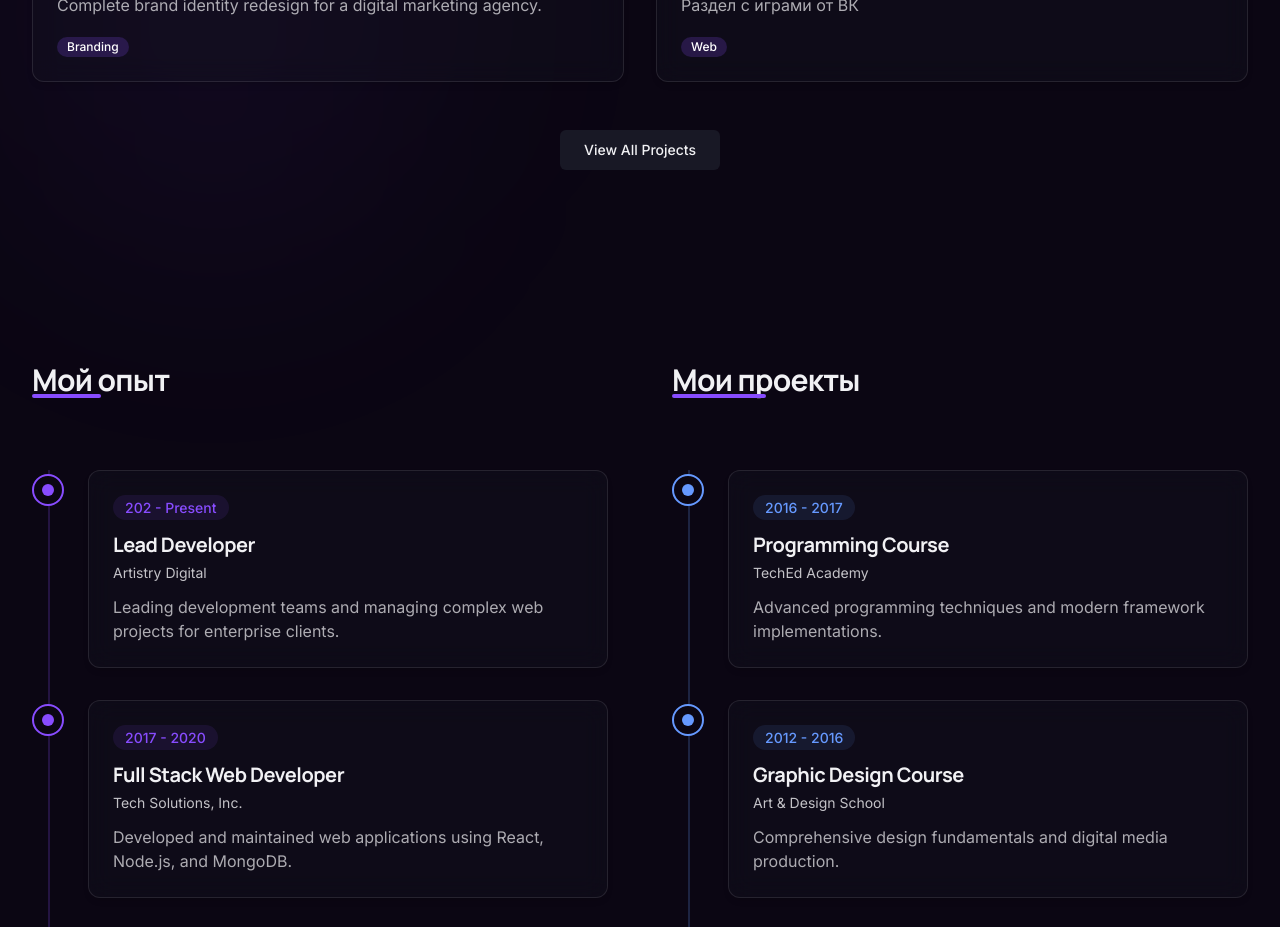
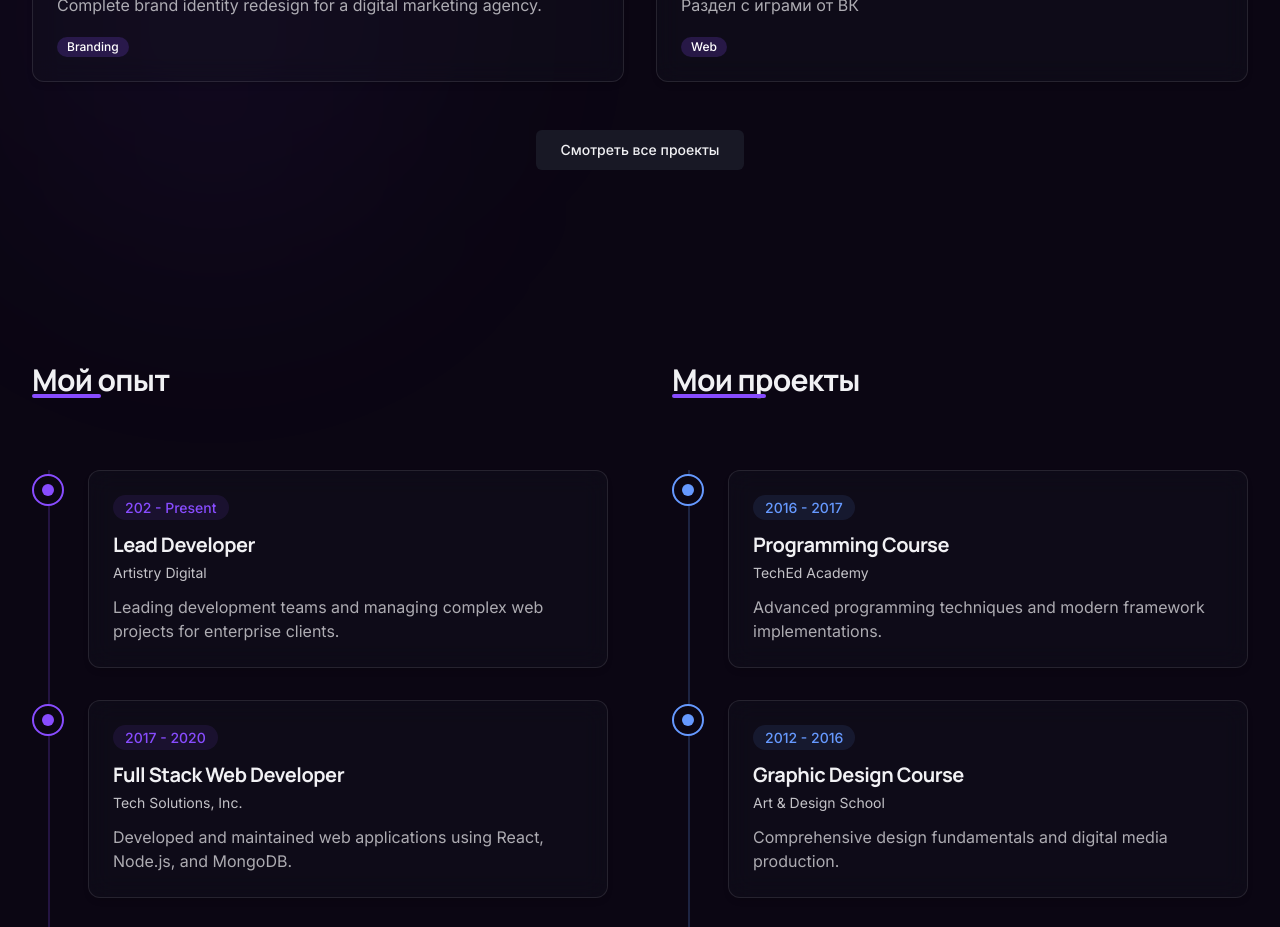
Before and after one commit to 123dsaffff/Portfolio, a React (Vite) app: page / in a window 1280 px wide. Shown: the part 2960-3887 px from the top of the page. Built offline with nearby package versions, Linux system fonts and the light colour scheme.

Commit message:
Update Works.tsx

```diff
--- a/src/components/Works.tsx
+++ b/src/components/Works.tsx
@@ -149,7 +149,7 @@ export function Works() {
 
         <div className="text-center mt-12">
           <a href="#" className="btn btn-secondary px-6 py-2.5">
-            View All Projects
+            Смотреть все проекты
           </a>
         </div>
       </div>
```
